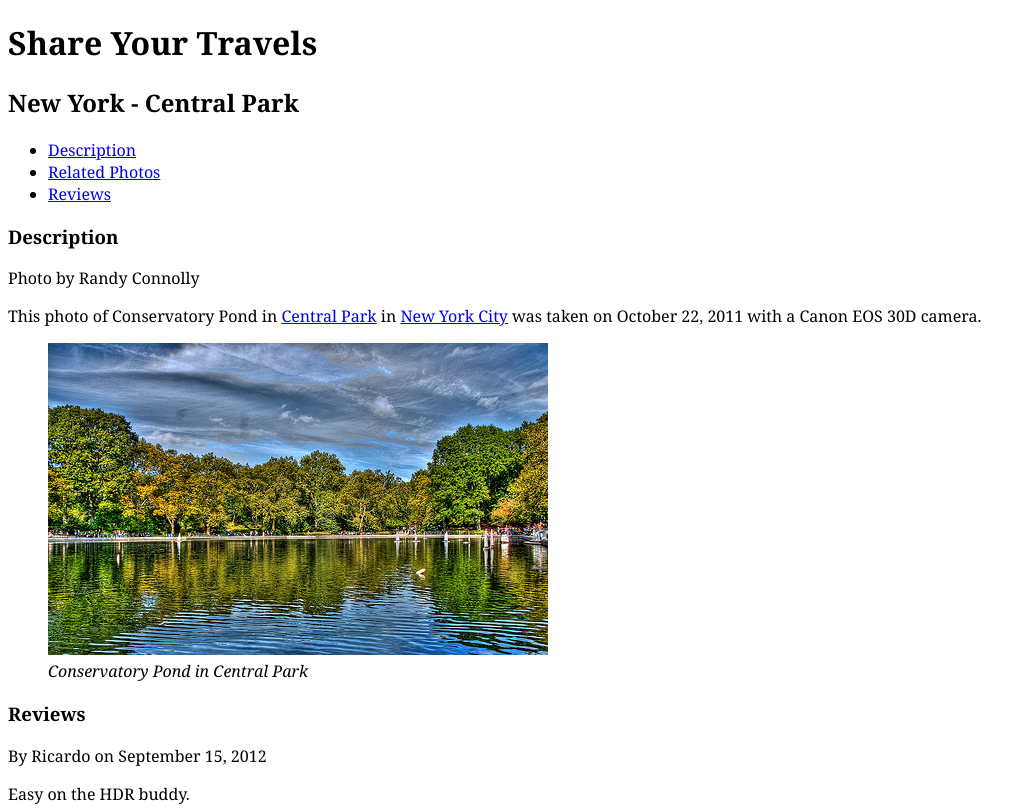
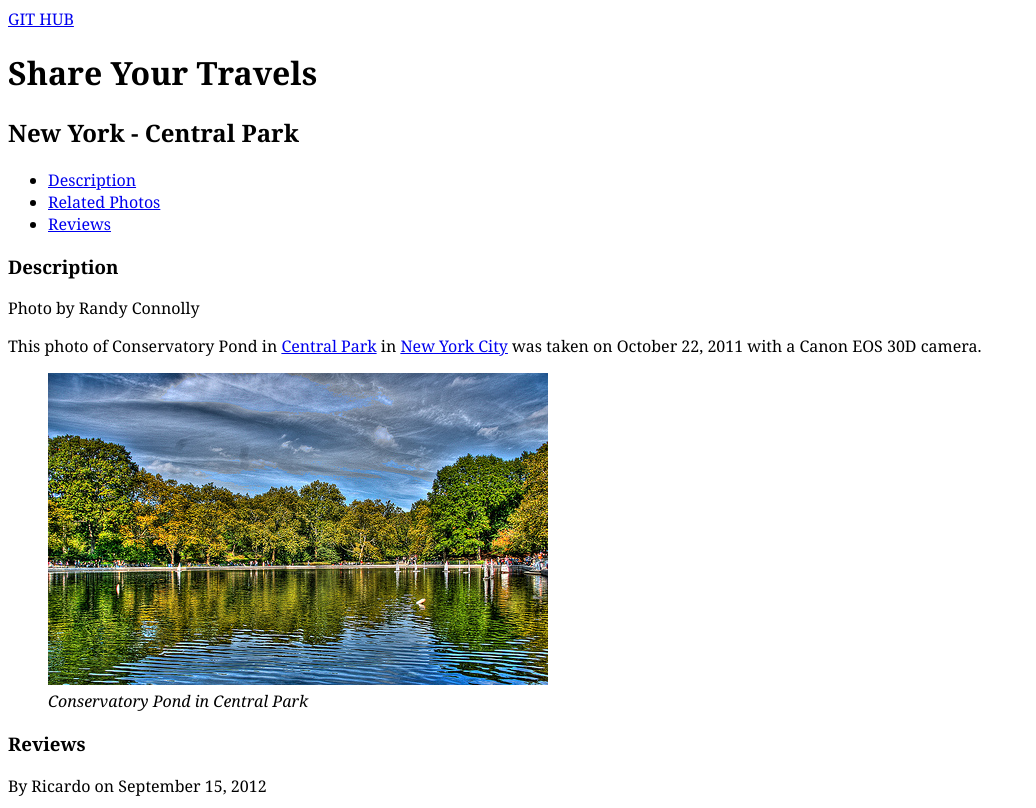
Before and after one commit to jessemadsen1/jessemadsen1.github.io, a plain HTML site: page lab04-exercise01.html in a window 1280 px wide. Shown: the top 808 px of the page, without its empty margins (0-1036 px from the left). Drawn offline with Linux system fonts and the light colour scheme.

Commit message:
Update lab04-exercise01.html

```diff
--- a/lab04-exercise01.html
+++ b/lab04-exercise01.html
@@ -12,7 +12,7 @@ font-family:	Georgia,	Cambria,	"Times	New	Roman",	serif;
 </head>
 <body>
 <header>
-
+	<a href= https://github.com/funwebdev-2nd-ed/ch04-project1-start>GIT HUB</a>
   <h1>Share Your Travels</h1>
 
   <h2>New York - Central Park</h2>
```
